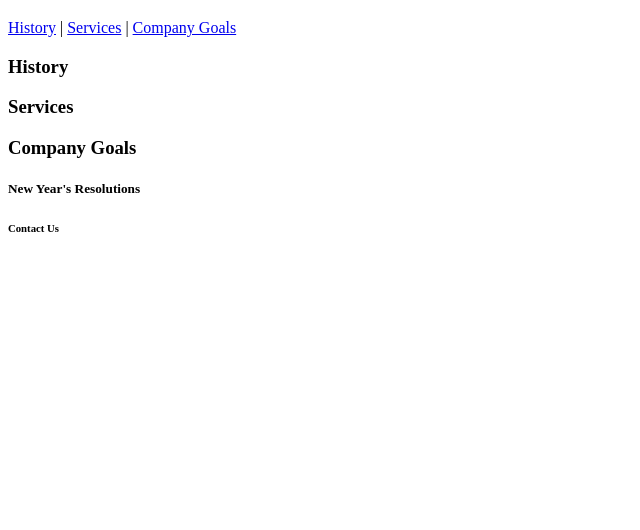
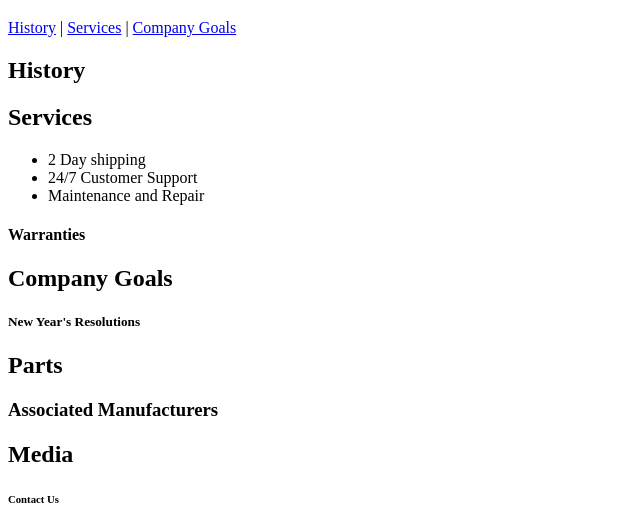
Before and after one commit to MoonLight693/Mini-Project, a plain HTML site: page main.html in a window 1280 px wide. Shown: the part 473-1003 px from the top of the page, without its empty margins (0-640 px from the left). Before the commit the page ends 800 px from the top, so only its background shows below. Drawn offline with Linux system fonts and the light colour scheme.

Commit message:
ready for paragraphs

```diff
--- a/main.html
+++ b/main.html
@@ -14,32 +14,51 @@
             <a href="#Company Goals">Company Goals</a>
         </nav>
         <main>
-            <section id="Information">
             <article id="History">
-                    <h3>History</h3>
+                <h2>History</h2>
                 <p>
 
                 </p>
             </article>
+            <section id="Offers">
                 <article id="Services">
-                    <h3>Services</h3>
+                    <h2>Services</h2>
+                    <ul>
+                        <li>2 Day shipping</li>
+                        <li>24/7 Customer Support</li>
+                        <li>Maintenance and Repair</li>
+                    </ul>
+                </article>
+                <aside id="Warranty">
+                    <h4>Warranties</h4>
                     <p>
-
+                    </p>
+                </aside>
+            </section>
+            <section id="Goals">
+                <article id="Company Goals">
+                    <h2>Company Goals</h2>
+                    <p>
                     </p>
                 </article>
-                <article id="Company Goals">
-                    <h3>Company Goals</h3>
+                <aside id="New Year's Resolutions">
+                    <h5>New Year's Resolutions</h5>
                     <p>
-
                     </p>
-                </article>
-                <aside>
-                    <h5>New Year's Resolutions</h5>
                 </aside>
+            </section>
+            <section id="Parts">
+                <h2>Parts</h2>
+                <section id="More information">
+                    <h3>Associated Manufacturers</h3>
+                </section>
+            </section>
+            <section id="Videos">
+                <h2>Media</h2>
             </section>
         </main>
     </body>
-    <footer>
+    <footer id="footer">
         <h6>Contact Us</h6>
         <p></p>
     </footer>
```
Lines whose indentation alone changed are shown as unchanged.
